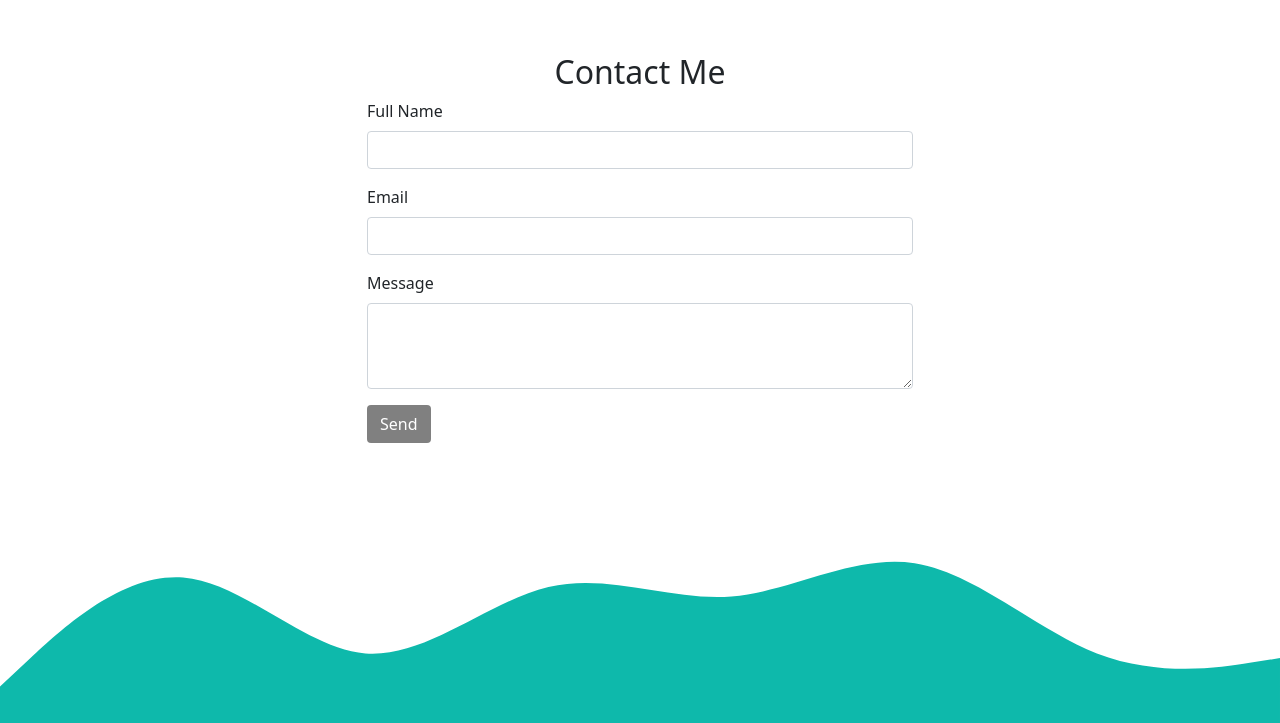
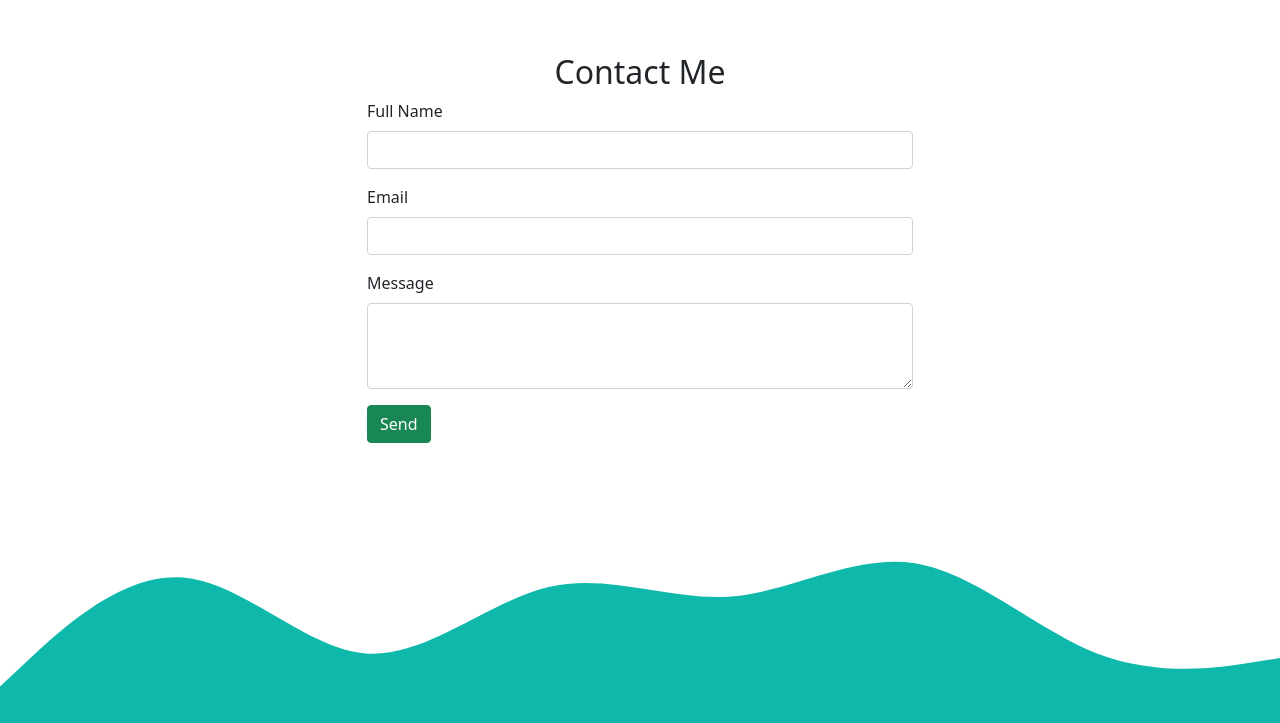
Before and after one commit to syrsenz/syrsenz.github.io, a plain HTML site: page index.html in a window 1280 px wide. Shown: the part 2325-3048 px from the top of the page. Drawn offline with nearby package versions, Linux system fonts and the light colour scheme.

Commit message:
perubahan tombol send pada contact me

```diff
--- a/index.html
+++ b/index.html
@@ -156,7 +156,7 @@
                 <label for="message" class="form-label">Message</label>
                 <textarea class="form-control" id="exampleFormControlTextarea1" rows="3"></textarea>
               </div>
-              <button type="submit" class="btn" style="background-color: gray">Send</button>
+              <button type="submit" class="btn btn-success">Send</button>
             </form>
           </div>
         </div>
```
